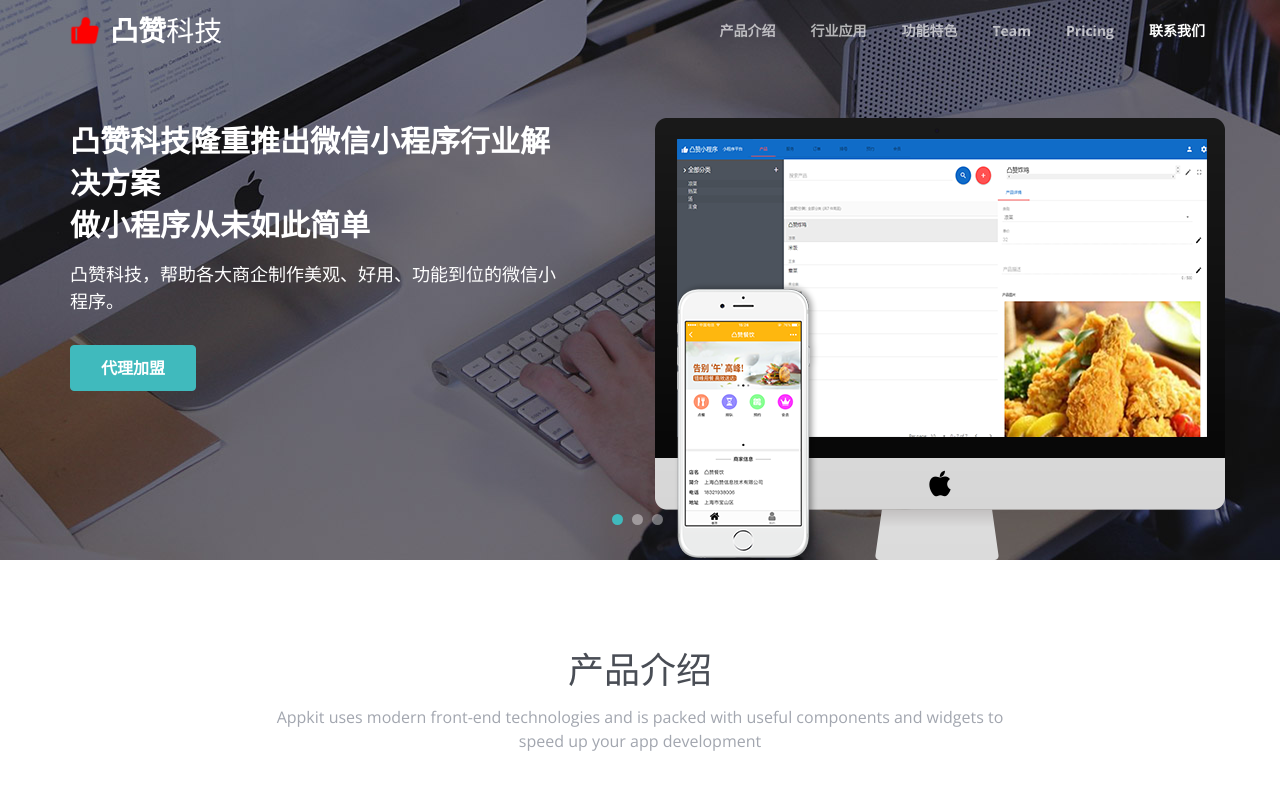
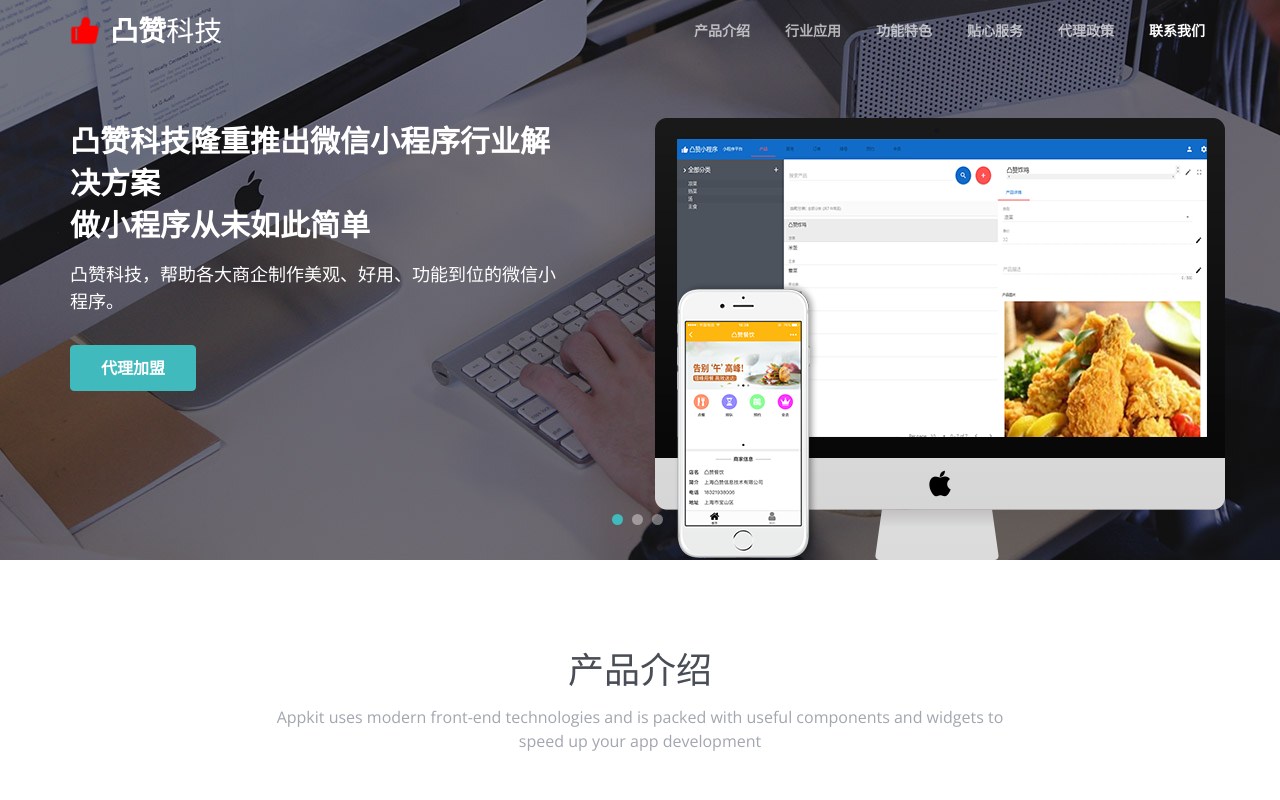
Before and after one commit to jiaoyujiaceyu/jiaoyujiaceyu.github.io, a plain HTML site: page index.html in a window 1280 px wide. Shown: the top 800 px of the page. Drawn offline with nearby package versions, Linux system fonts and the light colour scheme; files that its build step writes are made by us from their sources.

```diff
--- a/index.html
+++ b/index.html
@@ -50,8 +50,8 @@
                         <li class="active nav-item"><a class="scrollto" href="#about">产品介绍</a></li>
                         <li class="nav-item"><a class="scrollto" href="#testimonials">行业应用</a></li>
                         <li class="nav-item"><a class="scrollto" href="#features">功能特色</a></li>
-                        <li class="nav-item"><a class="scrollto" href="#team">Team</a></li>
-                        <li class="nav-item"><a class="scrollto" href="#pricing">Pricing</a></li>
+                        <li class="nav-item"><a class="scrollto" href="#team">贴心服务</a></li>
+                        <li class="nav-item"><a class="scrollto" href="#pricing">代理政策</a></li>
                         <li class="nav-item"><a class="scrollto" href="#contact">联系我们</a></li>
                     </ul><!--//nav-->
                 </div><!--//navabr-collapse-->
@@ -299,7 +299,7 @@
 
     <div class="team-section" id="team">
         <div class="container text-center">
-            <h2 class="section-title">Our Team</h2>
+            <h2 class="section-title">贴心服务</h2>
             <p class="intro">See who are behind AppKit</p>
             <div class="story">
                 <p>AppKit is created by Xiaoying Riley and Tomasz Najdek. Xiaoying and Tom got to know each other while working as freelancers on Google projects and became good friends. They firmly believe with the right resource, solopreneurs and small teams can execute beautiful products too. Thus they made AppKit to help developers and startups make outstanding products - the internet has made it possible for the "small guys" to compete directly with the "big guys".</p>
@@ -358,7 +358,7 @@
 
     <div id="pricing" class="pricing-section">
         <div class="container text-center">
-            <h2 class="section-title">Pricing</h2>
+            <h2 class="section-title">代理政策</h2>
             <div class="intro">AppKit's future updates are 100% FREE for existing customers</div>
             <div class="pricing-wrapper">
                 <div class="item item-1 col-md-4 col-sm-4 col-xs-12">
```
